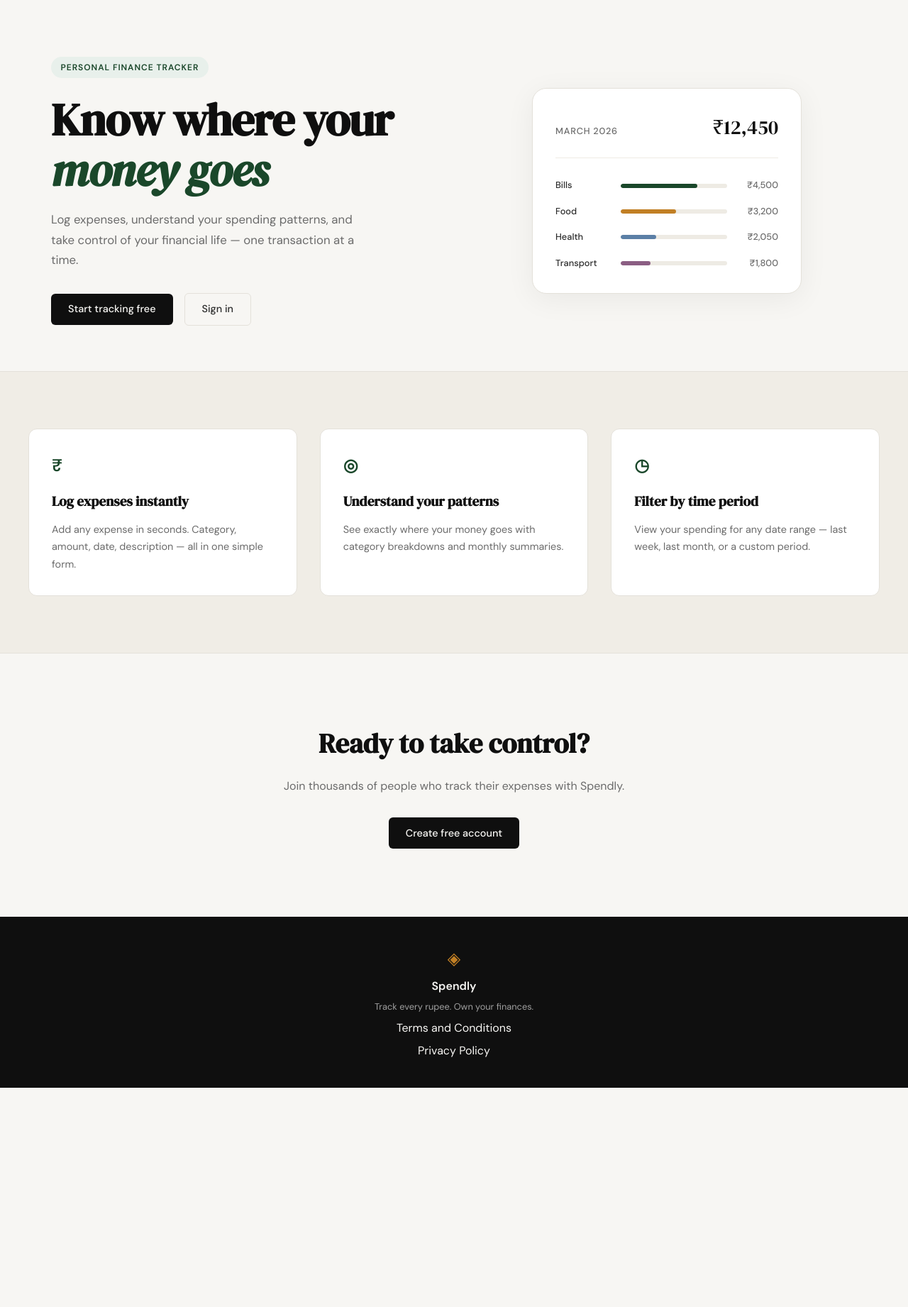
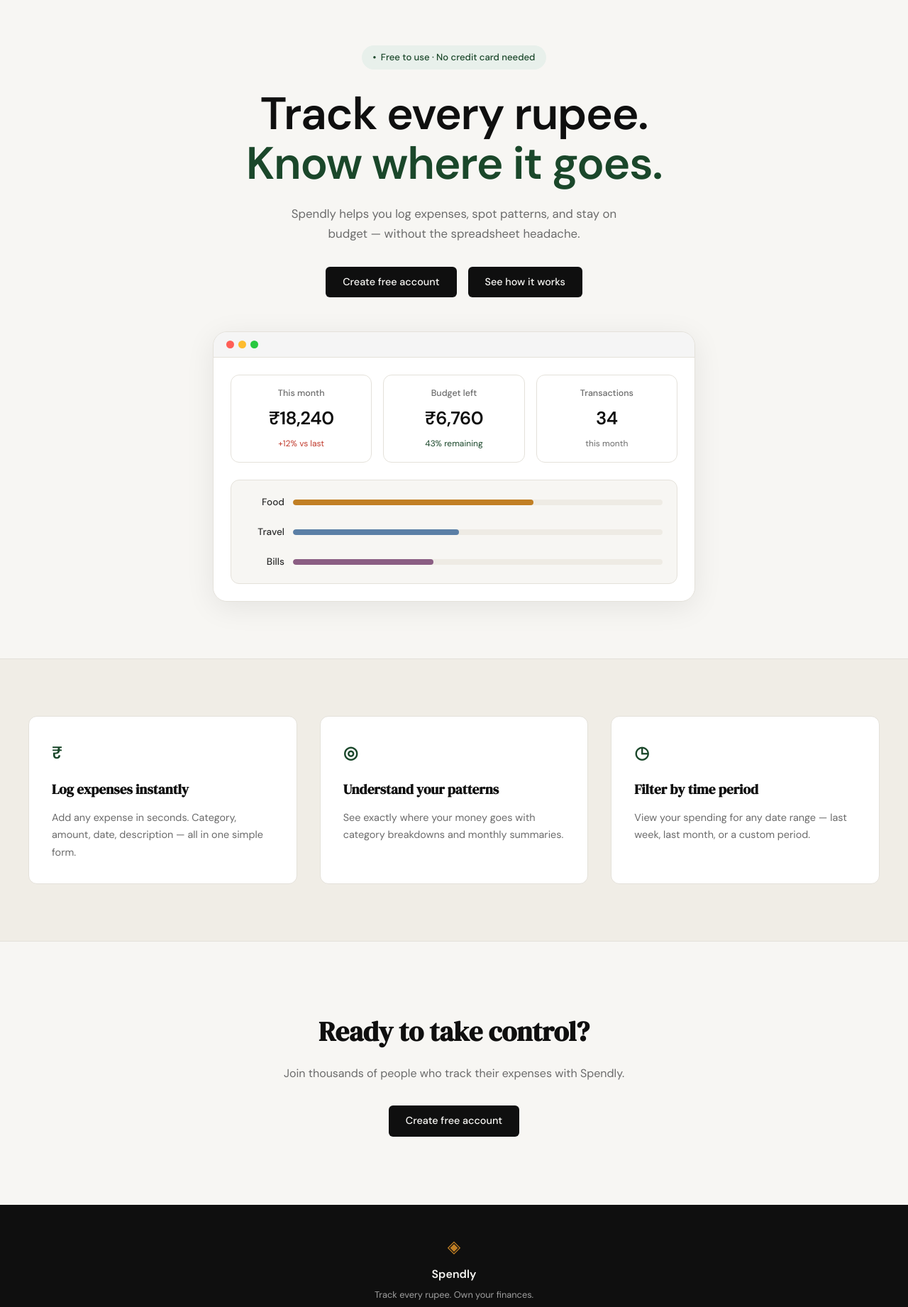
Before and after one commit to DPSharma-AI/expense-tracker, a Flask app: page / in a window 1280 px wide. Shown: the part 61-1903 px from the top of the page at 71% size. Before the commit the page ends 1594 px from the top, so only its background shows below. Run offline with Flask 3, Linux system fonts and the light colour scheme.

Commit message:
landing: redesign hero section to match mockup

```diff
--- a/file.txt
+++ b/file.txt
@@ -42,8 +42,7 @@ git commit -m "landing: add privacy policy page and route"
 
 I've attached a screenshot of the updated Spendly hero section design.
 
-Modify only the hero section in templates/landing.html and static/css/landing.css
-to match this image exactly. Do not touch any other part of the page.
+Modify only the hero section in @templates/landing.html and @static/css/style.css to match this image exactly. Do not touch any other part of the page.
 
 Changes to implement:
 
--- a/static/css/style.css
+++ b/static/css/style.css
@@ -124,39 +124,52 @@ a { color: inherit; text-decoration: none; }
 /* ------------------------------------------------------------------ */
 
 .hero {
-    padding: 5rem 2rem 4rem;
-    display: grid;
-    grid-template-columns: 1fr 1fr;
-    gap: 4rem;
+    padding: 4rem 2rem 5rem;
+    display: flex;
+    flex-direction: column;
     align-items: center;
-    max-width: var(--max-width);
+    text-align: center;
+    max-width: 800px;
     margin: 0 auto;
 }
 
+.hero-inner {
+    display: flex;
+    flex-direction: column;
+    align-items: center;
+    margin-bottom: 3rem;
+}
+
 .hero-badge {
-    display: inline-block;
+    display: inline-flex;
+    align-items: center;
+    gap: 0.4rem;
     background: var(--accent-light);
     color: var(--accent);
-    font-size: 0.75rem;
-    font-weight: 600;
-    letter-spacing: 0.08em;
-    text-transform: uppercase;
-    padding: 0.35rem 0.85rem;
+    font-size: 0.82rem;
+    font-weight: 500;
+    padding: 0.4rem 1rem;
     border-radius: 999px;
-    margin-bottom: 1.5rem;
+    margin-bottom: 1.75rem;
+}
+
+.hero-badge::before {
+    content: '●';
+    font-size: 0.5rem;
+    color: var(--accent);
 }
 
 .hero-title {
-    font-family: var(--font-display);
-    font-size: clamp(2.5rem, 5vw, 4rem);
+    font-family: var(--font-body);
+    font-size: clamp(2.5rem, 6vw, 4rem);
+    font-weight: 700;
     line-height: 1.1;
     letter-spacing: -0.02em;
     color: var(--ink);
     margin-bottom: 1.25rem;
 }
 
-.hero-title em {
-    font-style: italic;
+.hero-title-accent {
     color: var(--accent);
 }
 
@@ -164,7 +177,7 @@ a { color: inherit; text-decoration: none; }
     font-size: 1.05rem;
     color: var(--ink-muted);
     line-height: 1.7;
-    max-width: 460px;
+    max-width: 480px;
     margin-bottom: 2rem;
 }
 
@@ -172,6 +185,7 @@ a { color: inherit; text-decoration: none; }
     display: flex;
     gap: 1rem;
     align-items: center;
+    justify-content: center;
 }
 
 /* ------------------------------------------------------------------ */
@@ -179,60 +193,109 @@ a { color: inherit; text-decoration: none; }
 /* ------------------------------------------------------------------ */
 
 .hero-visual {
+    width: 100%;
     display: flex;
     justify-content: center;
 }
 
 .mock-card {
+    background: #f5f5f5;
+    border: 1px solid var(--border);
+    border-radius: var(--radius-lg);
+    width: 100%;
+    max-width: 680px;
+    box-shadow: 0 8px 40px rgba(0,0,0,0.08);
+    overflow: hidden;
+}
+
+.mock-chrome {
+    display: flex;
+    align-items: center;
+    gap: 0.4rem;
+    padding: 0.75rem 1.1rem;
+    background: #f5f5f5;
+}
+
+.mock-dot {
+    width: 11px;
+    height: 11px;
+    border-radius: 50%;
+}
+
+.mock-dot-red    { background: #ff5f57; }
+.mock-dot-yellow { background: #febc2e; }
+.mock-dot-green  { background: #28c840; }
+
+.mock-body {
+    background: var(--paper-card);
+    border-top: 1px solid var(--border);
+    padding: 1.5rem;
+}
+
+.mock-stats {
+    display: grid;
+    grid-template-columns: repeat(3, 1fr);
+    gap: 1rem;
+    margin-bottom: 1.5rem;
+}
+
+.mock-stat {
     background: var(--paper-card);
     border: 1px solid var(--border);
-    border-radius: var(--radius-lg);
-    padding: 2rem;
-    width: 100%;
-    max-width: 380px;
-    box-shadow: 0 8px 40px rgba(0,0,0,0.06);
+    border-radius: var(--radius-md);
+    padding: 1rem 1.25rem;
+    display: flex;
+    flex-direction: column;
+    gap: 0.3rem;
 }
 
-.mock-card-header {
-    display: flex;
-    justify-content: space-between;
-    align-items: baseline;
-    margin-bottom: 1.75rem;
-    padding-bottom: 1.25rem;
-    border-bottom: 1px solid var(--border-soft);
+.mock-stat-label {
+    font-size: 0.78rem;
+    font-weight: 500;
+    color: var(--ink-muted);
 }
 
-.mock-label {
-    font-size: 0.8rem;
-    font-weight: 500;
-    color: var(--ink-muted);
-    text-transform: uppercase;
-    letter-spacing: 0.06em;
+.mock-stat-value {
+    font-family: var(--font-body);
+    font-size: 1.6rem;
+    font-weight: 700;
+    color: var(--ink);
+    letter-spacing: -0.02em;
 }
 
-.mock-total {
-    font-family: var(--font-display);
-    font-size: 1.75rem;
-    color: var(--ink);
+.mock-stat-change {
+    font-size: 0.75rem;
+    color: var(--ink-muted);
 }
 
-.mock-bars { display: flex; flex-direction: column; gap: 1rem; }
+.mock-stat-danger { color: var(--danger); }
+.mock-stat-success { color: var(--accent); }
+
+.mock-bars-section {
+    background: var(--paper);
+    border: 1px solid var(--border);
+    border-radius: var(--radius-md);
+    padding: 1.25rem;
+}
+
+.mock-bars { display: flex; flex-direction: column; gap: 1.25rem; }
 
 .mock-bar-row {
     display: grid;
-    grid-template-columns: 80px 1fr 60px;
+    grid-template-columns: 55px 1fr;
     align-items: center;
     gap: 0.75rem;
 }
 
 .mock-cat {
-    font-size: 0.8rem;
+    font-size: 0.85rem;
     font-weight: 500;
     color: var(--ink-soft);
+    text-align: right;
 }
 
 .mock-bar-track {
-    height: 6px;
+    height: 8px;
     background: var(--border-soft);
     border-radius: 999px;
     overflow: hidden;
@@ -242,19 +305,11 @@ a { color: inherit; text-decoration: none; }
     height: 100%;
     background: var(--accent);
     border-radius: 999px;
-    transition: width 0.6s ease;
 }
 
 .mock-bar-2 { background: var(--accent-2); }
 .mock-bar-3 { background: #5b7fa6; }
 .mock-bar-4 { background: #8b5e83; }
-
-.mock-amt {
-    font-size: 0.8rem;
-    font-weight: 500;
-    color: var(--ink-muted);
-    text-align: right;
-}
 
 /* ------------------------------------------------------------------ */
 /* Buttons                                                             */
@@ -512,15 +567,7 @@ a { color: inherit; text-decoration: none; }
 /* ------------------------------------------------------------------ */
 
 @media (max-width: 900px) {
-    .hero {
-        grid-template-columns: 1fr;
-        text-align: center;
-    }
-
-    .hero-subtitle { max-width: 100%; }
-    .hero-actions { justify-content: center; }
-    .hero-visual { display: none; }
-
+    .mock-stats { grid-template-columns: 1fr; }
     .features-inner { grid-template-columns: 1fr; }
 }
 
--- a/templates/landing.html
+++ b/templates/landing.html
@@ -6,55 +6,66 @@
 
 <section class="hero">
     <div class="hero-inner">
-        <div class="hero-badge">Personal Finance Tracker</div>
+        <div class="hero-badge">Free to use · No credit card needed</div>
         <h1 class="hero-title">
-            Know where your<br>
-            <em>money goes</em>
+            Track every rupee.<br>
+            <span class="hero-title-accent">Know where it goes.</span>
         </h1>
         <p class="hero-subtitle">
-            Log expenses, understand your spending patterns,
-            and take control of your financial life —
-            one transaction at a time.
+            Spendly helps you log expenses, spot patterns, and stay
+            on budget — without the spreadsheet headache.
         </p>
         <div class="hero-actions">
-            <a href="{{ url_for('register') }}" class="btn-primary">Start tracking free</a>
-            <a href="{{ url_for('login') }}" class="btn-ghost">Sign in</a>
+            <a href="{{ url_for('register') }}" class="btn-primary">Create free account</a>
+            <a href="#" class="btn-primary">See how it works</a>
         </div>
     </div>
     <div class="hero-visual">
         <div class="mock-card">
-            <div class="mock-card-header">
-                <span class="mock-label">March 2026</span>
-                <span class="mock-total">₹12,450</span>
+            <div class="mock-chrome">
+                <span class="mock-dot mock-dot-red"></span>
+                <span class="mock-dot mock-dot-yellow"></span>
+                <span class="mock-dot mock-dot-green"></span>
             </div>
-            <div class="mock-bars">
-                <div class="mock-bar-row">
-                    <span class="mock-cat">Bills</span>
-                    <div class="mock-bar-track">
-                        <div class="mock-bar" style="width: 72%"></div>
+            <div class="mock-body">
+                <div class="mock-stats">
+                    <div class="mock-stat">
+                        <span class="mock-stat-label">This month</span>
+                        <span class="mock-stat-value">₹18,240</span>
+                        <span class="mock-stat-change mock-stat-danger">+12% vs last</span>
                     </div>
-                    <span class="mock-amt">₹4,500</span>
+                    <div class="mock-stat">
+                        <span class="mock-stat-label">Budget left</span>
+                        <span class="mock-stat-value">₹6,760</span>
+                        <span class="mock-stat-change mock-stat-success">43% remaining</span>
+                    </div>
+                    <div class="mock-stat">
+                        <span class="mock-stat-label">Transactions</span>
+                        <span class="mock-stat-value">34</span>
+                        <span class="mock-stat-change">this month</span>
+                    </div>
                 </div>
-                <div class="mock-bar-row">
-                    <span class="mock-cat">Food</span>
-                    <div class="mock-bar-track">
-                        <div class="mock-bar mock-bar-2" style="width: 52%"></div>
+                <div class="mock-bars-section">
+                    <div class="mock-bars">
+                        <div class="mock-bar-row">
+                            <span class="mock-cat">Food</span>
+                            <div class="mock-bar-track">
+                                <div class="mock-bar mock-bar-2" style="width: 65%"></div>
+                            </div>
+                        </div>
+                        <div class="mock-bar-row">
+                            <span class="mock-cat">Travel</span>
+                            <div class="mock-bar-track">
+                                <div class="mock-bar mock-bar-3" style="width: 45%"></div>
+                            </div>
+                        </div>
+                        <div class="mock-bar-row">
+                            <span class="mock-cat">Bills</span>
+                            <div class="mock-bar-track">
+                                <div class="mock-bar mock-bar-4" style="width: 38%"></div>
+                            </div>
+                        </div>
                     </div>
-                    <span class="mock-amt">₹3,200</span>
-                </div>
-                <div class="mock-bar-row">
-                    <span class="mock-cat">Health</span>
-                    <div class="mock-bar-track">
-                        <div class="mock-bar mock-bar-3" style="width: 33%"></div>
-                    </div>
-                    <span class="mock-amt">₹2,050</span>
-                </div>
-                <div class="mock-bar-row">
-                    <span class="mock-cat">Transport</span>
-                    <div class="mock-bar-track">
-                        <div class="mock-bar mock-bar-4" style="width: 28%"></div>
-                    </div>
-                    <span class="mock-amt">₹1,800</span>
                 </div>
             </div>
         </div>
```
